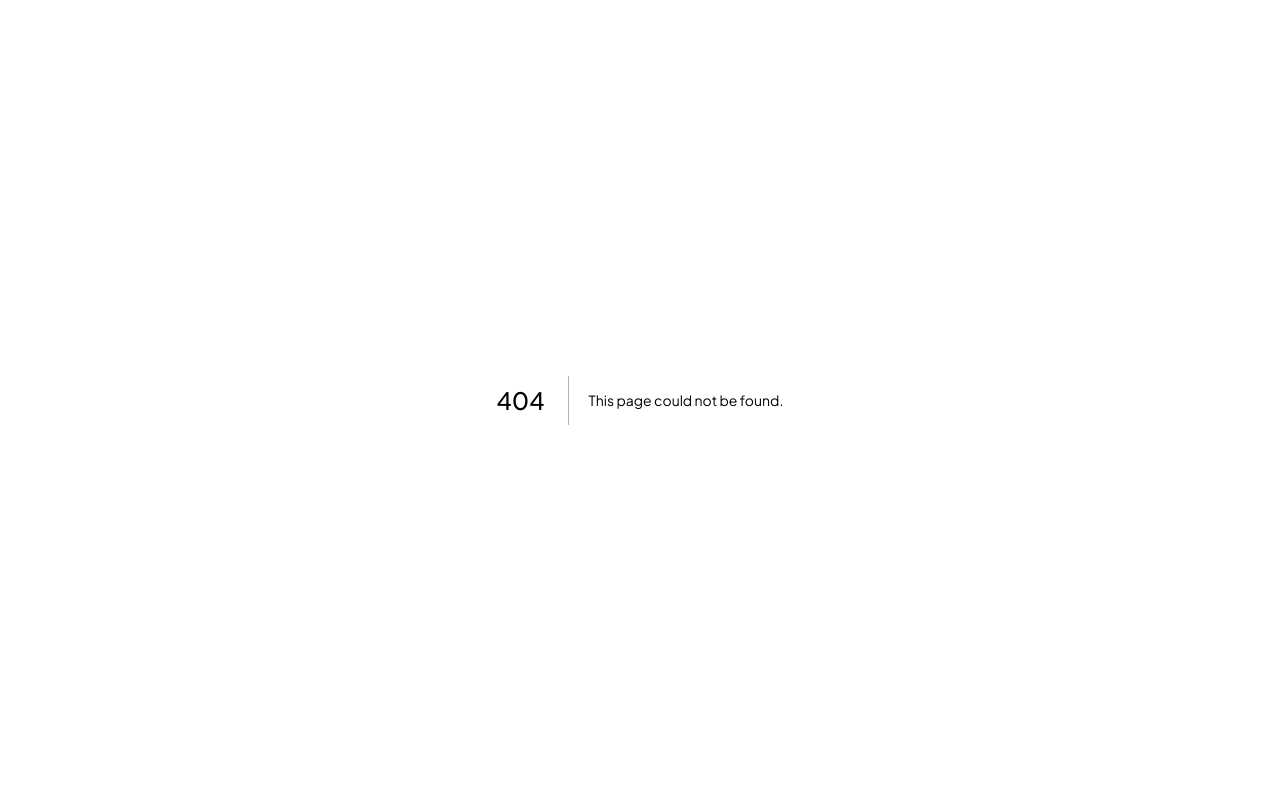
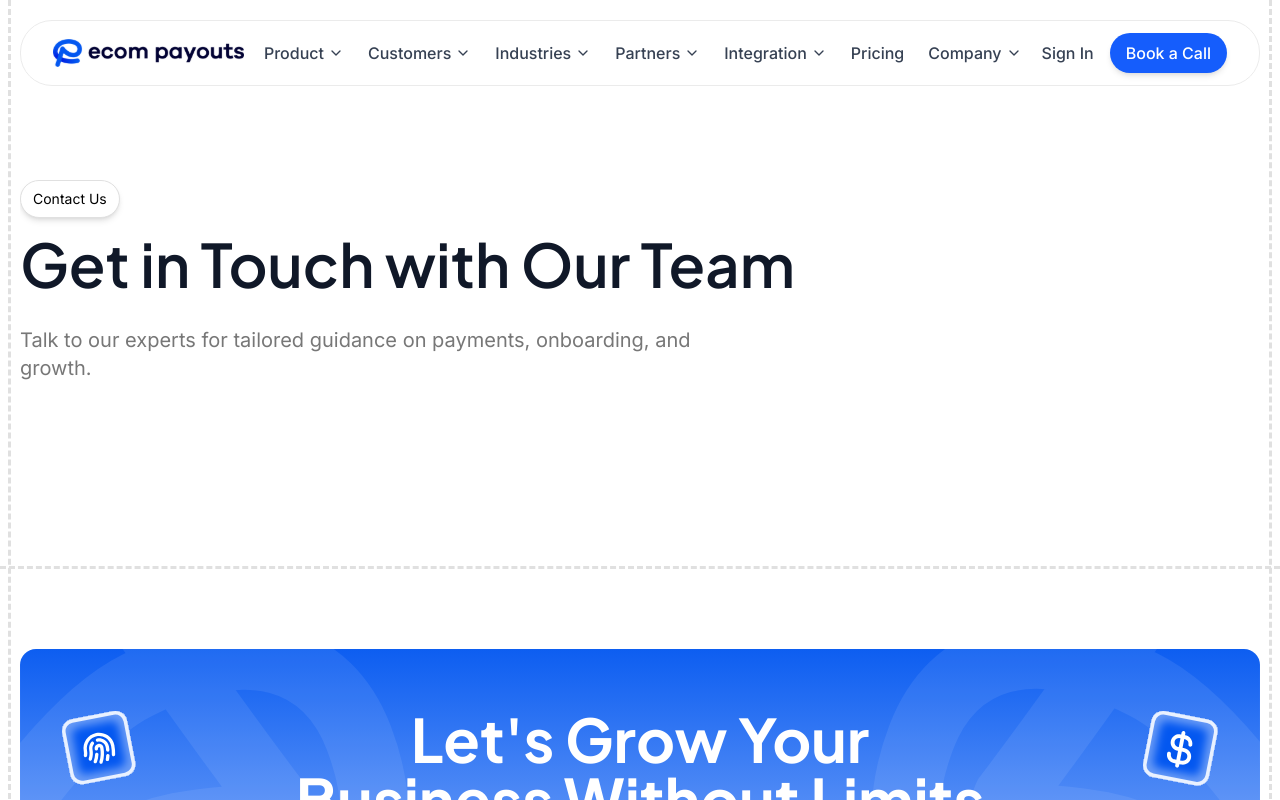
Before and after one commit to hammasmunir/ecom-mpayout, a Next.js app: page /contact in a window 1280 px wide. Before the commit this address had no page. Shown: the top 800 px of the page. Built offline with nearby package versions, Linux system fonts and the light colour scheme.

Commit message:
contact page started

```diff
--- /dev/null
+++ b/app/(marketing)/contact/page.jsx
@@ -0,0 +1,23 @@
+import HeroStarter from '@/components/ui/HeroStarter';
+import React from 'react';
+
+const page = () => {
+  return (
+    <section className="border-border border-b-[3px] border-dashed py-16 lg:py-20">
+      <section className="mx-auto flex max-w-[1440px] flex-col items-center gap-20 px-5">
+        <HeroStarter
+          heading="Get in Touch with Our Team"
+          text="Talk to our experts for tailored guidance on payments, onboarding, and growth."
+          label="Contact Us"
+          noCustom
+          noCenter
+        />
+        <form>
+
+        </form>
+      </section>
+    </section>
+  );
+};
+
+export default page;
--- a/components/ui/HeroStarter.jsx
+++ b/components/ui/HeroStarter.jsx
@@ -1,11 +1,11 @@
 import React from 'react';
 import Label from './Label';
 
-const HeroStarter = ({ heading, text, noCenter, label, className }) => {
+const HeroStarter = ({ heading, text, noCenter, label, className, noCustom = true }) => {
   return (
     <section className="relative w-full overflow-hidden">
       <div
-        className={`relative z-10 mx-auto mt-20 flex max-w-[1440px] flex-col ${!noCenter && 'items-center justify-center text-center'} gap-4 px-5 sm:mt-24 md:mt-28 ${className}`}
+        className={`flex max-w-[1440px] flex-col ${!noCenter && 'mx-auto items-center justify-center text-center'} gap-4 ${!noCustom && 'relative z-10 mt-20 px-5 sm:mt-24 md:mt-28'} ${className}`}
       >
         <div className={`flex max-w-4xl flex-col items-center gap-4 ${noCenter && 'items-start'}`}>
           <Label text={label} />
```
